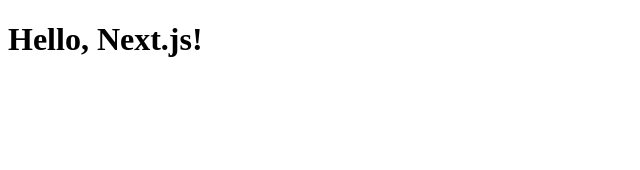
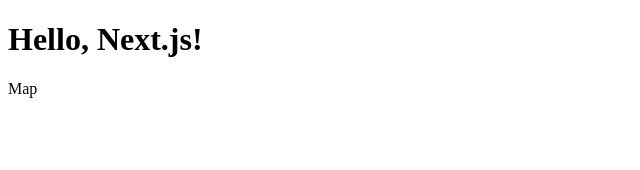
Before and after one commit to mattheweweiss/Space-Between, a Next.js app: page / in a window 1280 px wide. Shown: the top 170 px of the page, without its empty margins (0-640 px from the left). Built offline with nearby package versions, Linux system fonts and the light colour scheme.

Commit message:
Initialized map component

```diff
--- /dev/null
+++ b/app/components/map.tsx
@@ -0,0 +1,11 @@
+export default function Map() {
+
+    return (
+        <>
+            <div className="map-container">
+                <p>Map</p>
+            </div>
+        </>
+    )
+
+}
--- a/app/page.tsx
+++ b/app/page.tsx
@@ -1,3 +1,12 @@
+import Map from './components/map'
+
 export default function Page() {
-    return <h1>Hello, Next.js!</h1>
+
+    return (
+        <>
+            <h1>Hello, Next.js!</h1>
+            <Map></Map>
+        </>
+    )
+
 }
```
